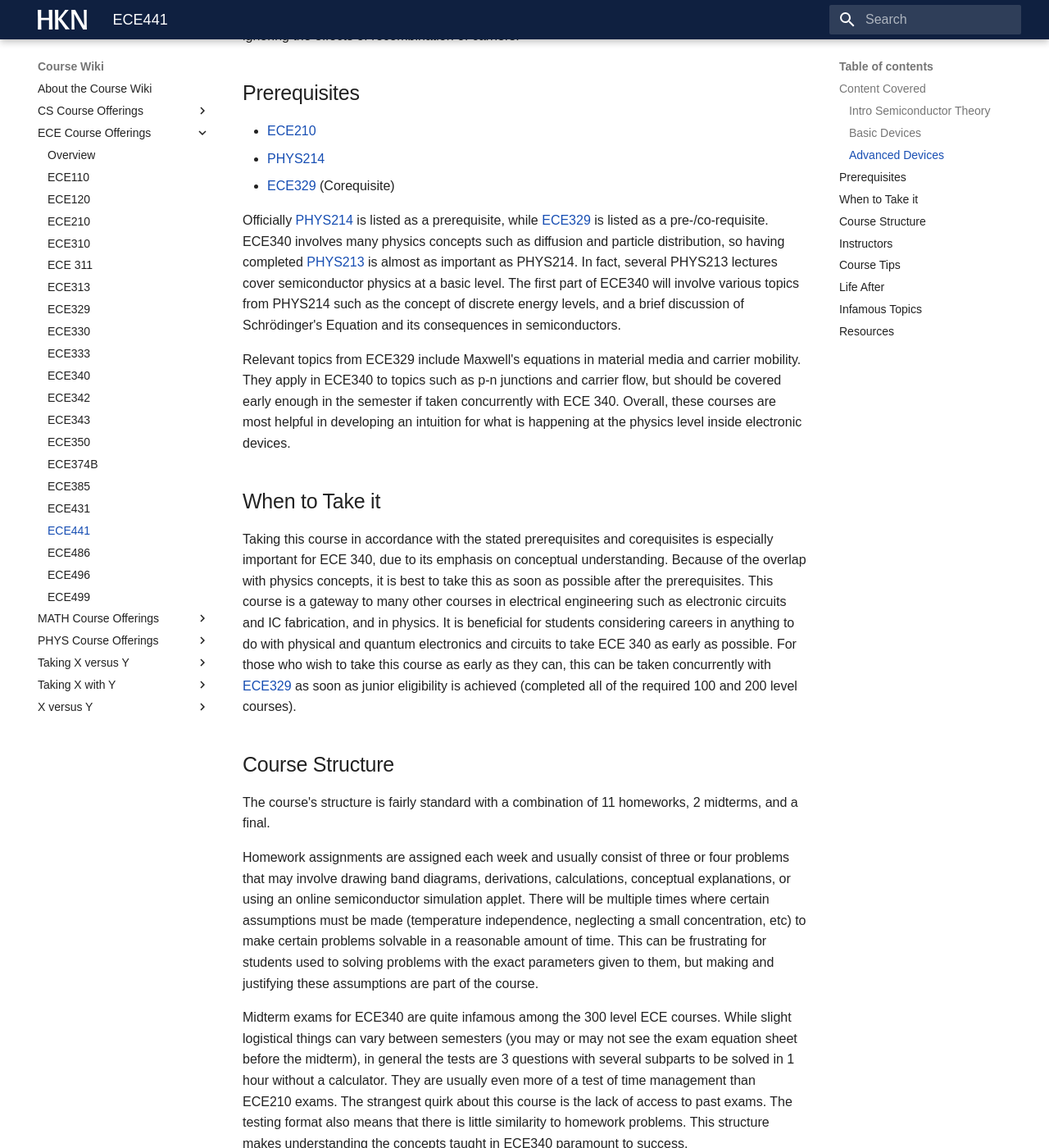
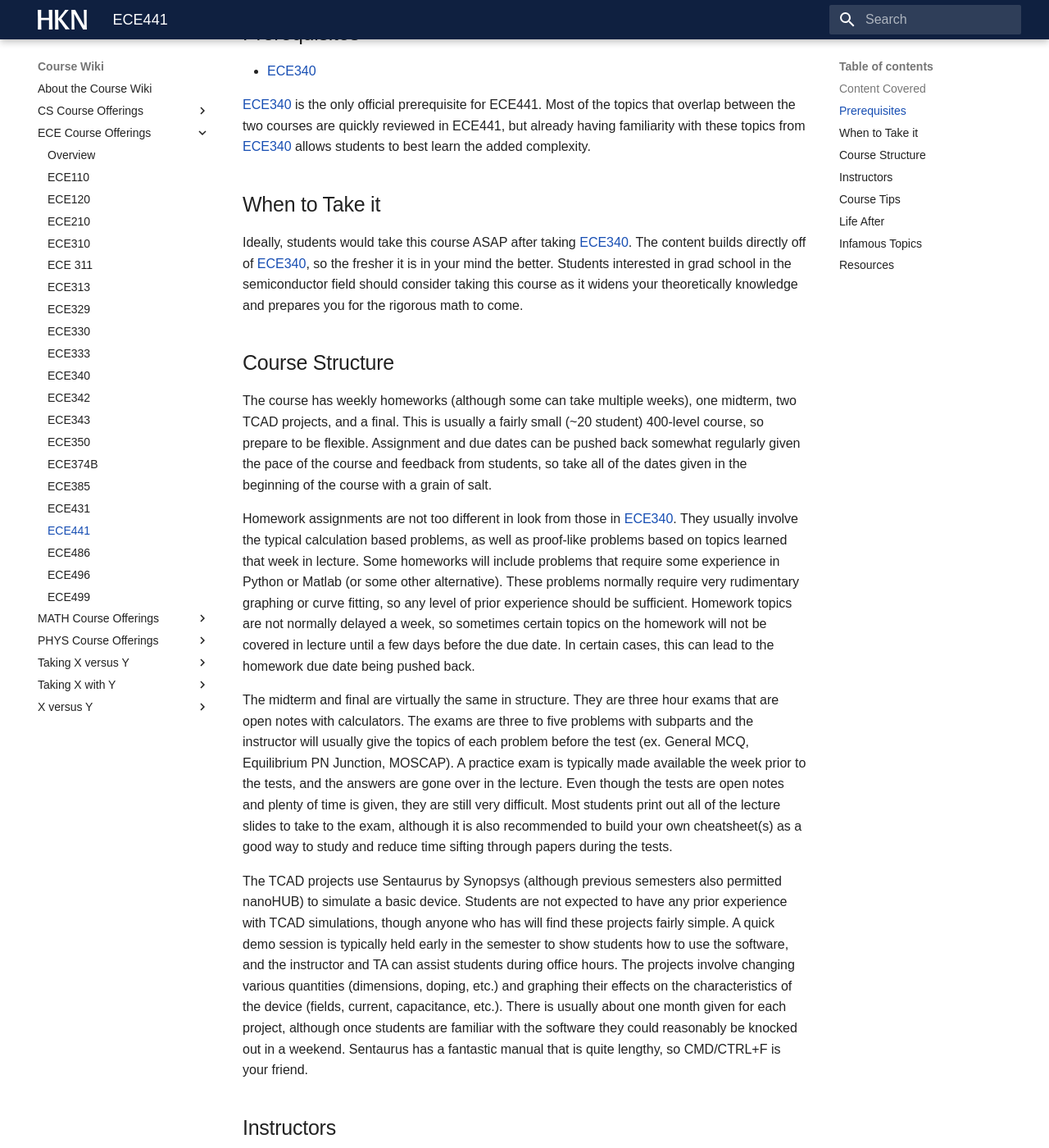
Before and after one commit to hkn-alpha/wiki, an MkDocs documentation site: the page built from docs/Course Wiki/ECE Course Offerings/ECE441.md, in a window 1280 px wide and 1400 px high, scrolled down 1123 px. Shown: the whole window at 82% size. Built offline with MkDocs 1.6.1 and Material for MkDocs 9.7.7, drawn with Linux system fonts in a browser that asks for light colours; some web fonts are replaced; some of the changed text lies outside the part shown.

Commit message:
Adding ECE441 page

```diff
--- a/docs/Course Wiki/ECE Course Offerings/ECE441.md
+++ b/docs/Course Wiki/ECE Course Offerings/ECE441.md
@@ -4,68 +4,65 @@
 
 ## Content Covered
 
-#### Intro Semiconductor Theory
-- This is my final test to make sure I actually did thing correctly
-- Fermi-Dirac/Maxwell-Boltzmann Statistics
-- Drift and Diffusion of Carriers
-- Carrier lifetimes and Photoconductivity
-#### Basic Devices
+- Basic Solid-State Physics
+- Non-Uniform Doping
+- Degenerate/Non-Degenerate Carrier Concentration
+- Generation/Recombination in and out of Equilibrium
+- Carrier Drift/Diffusion
+- Quasi-Neutrality
+- Shockley Equations
 - PN Junctions
-- Optoelectronic Devices (Photodetectors, Solar Cells, LEDs, LASERs)
 - Metal-Semiconductor Junctions
-#### Advanced Devices
 - MOSCAPs and MOSFETs
 - BJTs
 
-Much of the theory discussed in ECE340 can be traced back to discoveries made in ECE at Illinois. The material in ECE340 is cumulative in a very clear-cut manner; new topics build on previous topics continuously in the course. In the beginning, students are introduced to semiconductor physics with crystal lattice structures, doping, energy band diagrams, and carrier drift and diffusion. These topics form the theory and math needed to cover the next section of p-n junctions and diodes. P-n diodes are then used in understanding the physics behind bipolar junction transistors, metal oxide capacitors, finally metal-oxide transistors, the last topic covered. While the class is heavy on math, the testing structure is set up such that one needs to understand the concepts behind each equation. Therefore this course is similar to physics courses in that it is essential to have an understanding of the theory and not just the math. In fact, part of the conceptual understanding involves recognizing when various approximations can be made that simplify analysis and calculations. This includes the effects of heavy doping or ignoring the effects of recombination of carriers.
+In many ways, ECE441 can be thought of as [ECE340](ECE340.md) part two. Many simplifying assumptions that were made before are removed in favor of a more realistic scenario. Topics like partially ionized dopants, or unwanted generation-recombination are explored. This means the math gets substantially more complicated and annoying, but such is the price of realism. The topics covered in ECE441 are almost the exact same as that covered in [ECE340](ECE340.md), just with more complexity. The class starts with a review of solid-state and semiconductor physics but looking at things like band diagrams and density of states. It then moves to equilibrium semiconductors by looking at things like optically excitation and turn-on/off transient times. Quasi-neutrality and the Shockley equations are then tackled with the class transitioning into a heavy portion of PN junction theory. Non-idealities and non-uniformities within PN junctions are covered, which [ECE340](ECE340.md) skipped. MOS devices are usually the last thing covered (unless there is time for BJTs) as the course dives more into topics like hysteresis, small/large signal models, and short channel effects.
+
 
 ## Prerequisites
 
-- [ECE210](ECE210.md)
-- [PHYS214](../PHYS%20Course%20Offerings/PHYS214.md)
-- [ECE329](ECE329.md) (Corequisite)
+- [ECE340](ECE340.md)
 
-Officially [PHYS214](../PHYS%20Course%20Offerings/PHYS214.md) is listed as a prerequisite, while [ECE329](ECE329.md) is listed as a pre-/co-requisite. ECE340 involves many physics concepts such as diffusion and particle distribution, so having completed [PHYS213](../PHYS%20Course%20Offerings/PHYS213.md) is almost as important as PHYS214. In fact, several PHYS213 lectures cover semiconductor physics at a basic level. The first part of ECE340 will involve various topics from PHYS214 such as the concept of discrete energy levels, and a brief discussion of Schrödinger's Equation and its consequences in semiconductors.
-
-Relevant topics from ECE329 include Maxwell's equations in material media and carrier mobility. They apply in ECE340 to topics such as p-n junctions and carrier flow, but should be covered early enough in the semester if taken concurrently with ECE 340. Overall, these courses are most helpful in developing an intuition for what is happening at the physics level inside electronic devices.
+[ECE340](ECE340.md) is the only official prerequisite for ECE441. Most of the topics that overlap between the two courses are quickly reviewed in ECE441, but already having familiarity with these topics from [ECE340](ECE340.md) allows students to best learn the added complexity.
 
 ## When to Take it
 
-Taking this course in accordance with the stated prerequisites and corequisites is especially important for ECE 340, due to its emphasis on conceptual understanding. Because of the overlap with physics concepts, it is best to take this as soon as possible after the prerequisites. This course is a gateway to many other courses in electrical engineering such as electronic circuits and IC fabrication, and in physics. It is beneficial for students considering careers in anything to do with physical and quantum electronics and circuits to take ECE 340 as early as possible. For those who wish to take this course as early as they can, this can be taken concurrently with [ECE329](ECE329.md) as soon as junior eligibility is achieved (completed all of the required 100 and 200 level courses).
+Ideally, students would take this course ASAP after taking [ECE340](ECE340.md). The content builds directly off of [ECE340](ECE340.md), so the fresher it is in your mind the better. Students interested in grad school in the semiconductor field should consider taking this course as it widens your theoretically knowledge and prepares you for the rigorous math to come.
 
 ## Course Structure
 
-The course's structure is fairly standard with a combination of 11 homeworks, 2 midterms, and a final.
+The course has weekly homeworks (although some can take multiple weeks), one midterm, two TCAD projects, and a final. This is usually a fairly small (~20 student) 400-level course, so prepare to be flexible. Assignment and due dates can be pushed back somewhat regularly given the pace of the course and feedback from students, so take all of the dates given in the beginning of the course with a grain of salt.
 
-Homework assignments are assigned each week and usually consist of three or four problems that may involve drawing band diagrams, derivations, calculations, conceptual explanations, or using an online semiconductor simulation applet. There will be multiple times where certain assumptions must be made (temperature independence, neglecting a small concentration, etc) to make certain problems solvable in a reasonable amount of time. This can be frustrating for students used to solving problems with the exact parameters given to them, but making and justifying these assumptions are part of the course.
+Homework assignments are not too different in look from those in [ECE340](ECE340.md). They usually involve the typical calculation based problems, as well as proof-like problems based on topics learned that week in lecture. Some homeworks will include problems that require some experience in Python or Matlab (or some other alternative). These problems normally require very rudimentary graphing or curve fitting, so any level of prior experience should be sufficient. Homework topics are not normally delayed a week, so sometimes certain topics on the homework will not be covered in lecture until a few days before the due date. In certain cases, this can lead to the homework due date being pushed back.
 
-Midterm exams for ECE340 are quite infamous among the 300 level ECE courses. While slight logistical things can vary between semesters (you may or may not see the exam equation sheet before the midterm), in general the tests are 3 questions with several subparts to be solved in 1 hour without a calculator. They are usually even more of a test of time management than ECE210 exams. The strangest quirk about this course is the lack of access to past exams. The testing format also means that there is little similarity to homework problems. This structure makes understanding the concepts taught in ECE340 paramount to success.
+The midterm and final are virtually the same in structure. They are three hour exams that are open notes with calculators. The exams are three to five problems with subparts and the instructor will usually give the topics of each problem before the test (ex. General MCQ, Equilibrium PN Junction, MOSCAP). A practice exam is typically made available the week prior to the tests, and the answers are gone over in the lecture. Even though the tests are open notes and plenty of time is given, they are still very difficult. Most students print out all of the lecture slides to take to the exam, although it is also recommended to build your own cheatsheet(s) as a good way to study and reduce time sifting through papers during the tests.
+
+The TCAD projects use Sentaurus by Synopsys (although previous semesters also permitted nanoHUB) to simulate a basic device. Students are not expected to have any prior experience with TCAD simulations, though anyone who has will find these projects fairly simple. A quick demo session is typically held early in the semester to show students how to use the software, and the instructor and TA can assist students during office hours. The projects involve changing various quantities (dimensions, doping, etc.) and graphing their effects on the characteristics of the device (fields, current, capacitance, etc.). There is usually about one month given for each project, although once students are familiar with the software they could reasonably be knocked out in a weekend. Sentaurus has a fantastic manual that is quite lengthy, so CMD/CTRL+F is your friend.
 
 ## Instructors
 
-Prof. Leburton is the course director. Professors that have taught ECE 340 in the past include Prof. Rakheja, Dragic, He, Zhu, Dallesasse, Bogdanov to name a few. Most professors who teach this course specialize in device physics or nanoelectronics.
+Prof. Leburton is technically the course director, but the professor teaching it each semester has pretty broad control over the course. Prof. Rakheja has taught this course in recent semesters. Prior to her, Prof. Zhu and Prof. Rosenbaum have also taught this course.
 
 ## Course Tips
 
-Try not to get discouraged when receiving grades back, this is set up to be a tough course and your overall grade does not fully reflect your ability to work with semiconductors.
+SHOW UP TO CLASS. Given the intimate nature of this small course it is a great way to build a relationship with a professor should you desire to get into research or grad school. Professors are also known to be more lenient graders for students that put effort into their learning by attending and participating (asking questions) in lecture.
 
-Partial credit on exams is your best friend. If a problem is too challenging, write down as many equations or notes that seem adjacent enough to the problem and the graders may reward it.
-
-ALWAYS justify an assumption. It is required to complete a problem, but also a good check to make sure the assumption is valid.
+It is fairly common for homeworks (or even TCAD projects) to have typos or other errors that make them impossible to solve. While you should never assume a hard problem for you is unintentionally impossible, it does happen. Going to office hours or emailing the instructor/TA is the best way to get help for assignments. Also, do not get too frustrated if you start the homework early and find several parts confusing, you probably just have not gone over it in lecture yet.
 
 ## Life After
 
-Not surprisingly, ECE340 is the prerequisite to many courses in the area of solid-state electronics, including [ECE441](ECE441.md) - Physics and Modeling of Semiconductor Devices, [ECE444](ECE444.md) - Theory and Fabrication of Integrated Circuits, and [ECE482](ECE482.md) - Digital IC Design. Taking [ECE342](ECE342.md) - Electronic Circuits either before, concurrently, or after ECE340 provides a good overview of electronic circuits at both the device and circuit levels.
+ECE441 is not a direct prerequisite for any other classes, but the theory learned is transferable to other semiconductor/IC based courses like [ECE444](ECE444.md) - Theory and Fabrication of Integrated Circuits, and [ECE482](ECE482.md) - Digital IC Design. Students interested in the TCAD modeling portion of the class should look into [ECE490](ECE490.md) - Introduction to Optimization, [ECE491](ECE491.md) - Numerical Analysis, or [ECE492](ECE492.md) - Parallel Programing: Science and Engineering. Those interested in grad school who also enjoyed the extended theory component should also look into [ECE535](ECE535.md) - Theory of Semiconductors and Semiconductor Devices, when offered.
+
+
 
 ## Infamous Topics
 
-- The whole class (But this is true for everyone, so the curve will save you.)
-- PN Junctions (Keep track of subscripts, the variable is WHAT is described and the subscript is (usually) WHERE it is)
-- MOSFETs (These could be a whole class, and are usually the last thing you learn as you rush to finals - STAY VIGILANT, YOU'RE SO CLOSE)
+- Density of states: This is where the math starts to get pretty rigorous, study the lecture notes and you'll live.
+- Quasi-Neutrality: Remember when you can assume it, and what it simplifies.
+- PN Junctions: It is a good idea to have a pretty large portion of your cheat sheet dedicated to PN junctions. When doing homework, be wary about assumptions you used to make in [ECE340](ECE340.md), as some of them (like complete ionization) may not be valid anymore.
 
 ## Resources
 
 [nanohub.org](https://nanohub.org/) is run by those scumbags at Purdue, and unfortunately it is one of the best semiconductor resources ever created. Not only does it have amazing introductory videos and lectures, it also has a built-in simulation tool to get a "hands on" understanding of semiconductors.
 
-
-THE TEXTBOOK IS YOUR FRIEND - Lectures jump around the textbook, and it is a fantastic resource to get a better feel of some of the proofs/math that they skim over/don't have time for in class.
+Sentaurus Manual - The version could change, so make sure you are looking at the one provided by the TA. Make sure you search this extensively for any issue you might have before going to the instructor/TA for help with your TCAD project.
```
Also changed, not shown: 1 other file.
